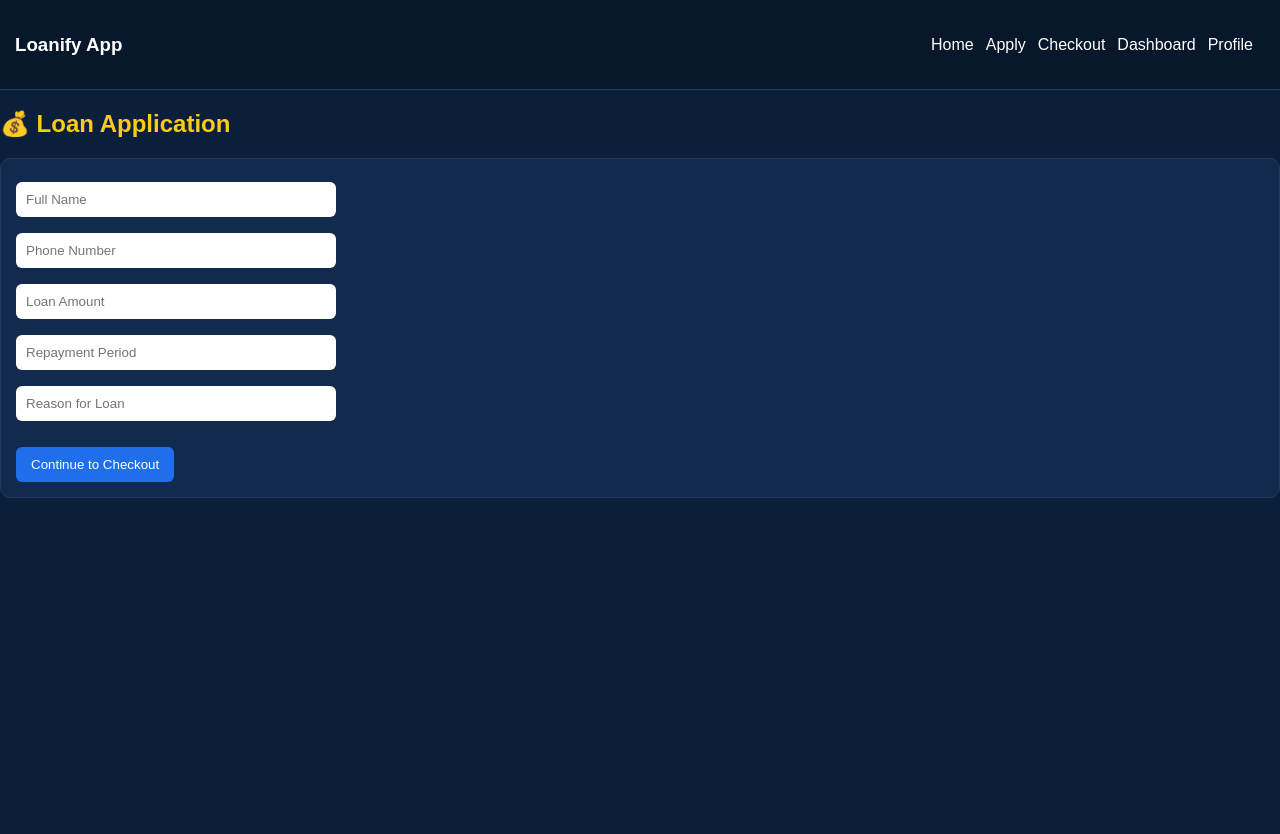
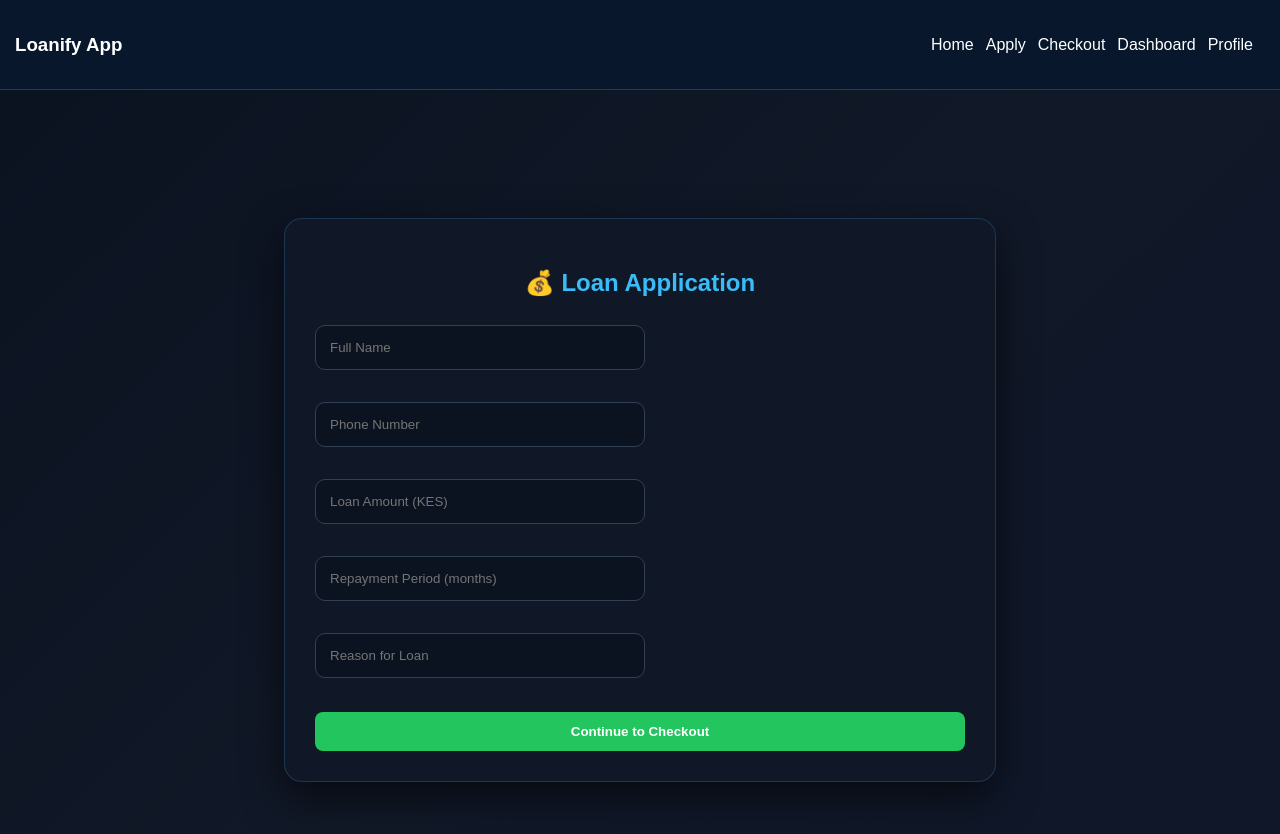
Before and after one commit to maryjane03droid/react-loan-app, a React (Vite) app: page /apply in a window 1280 px wide. Shown: the top 834 px of the page. Before the commit the page ends 800 px from the top, so only its background shows below. Built offline with nearby package versions, Linux system fonts and the light colour scheme; sample sign-in values are in the browser's storage.

Commit message:
fix loan aplication ui

```diff
--- a/src/pages/LoanApplication.jsx
+++ b/src/pages/LoanApplication.jsx
@@ -69,54 +69,141 @@ export default function LoanApplication() {
   };
 
   return (
-    <div>
-      <h2 style={{ color: "#facc15" }}>💰 Loan Application</h2>
+  <div style={styles.page}>
+    <div style={styles.card}>
+      <h2 style={styles.title}>💰 Loan Application</h2>
 
-      <form className="card" onSubmit={handleSubmit}>
+      <form onSubmit={handleSubmit} style={styles.form}>
+
+        <div style={styles.inputGroup}>
           <input
             name="name"
             placeholder="Full Name"
             value={form.name}
             onChange={handleChange}
+            style={styles.input}
           />
-        <p style={{ color: "red" }}>{errors.name}</p>
+          <small style={styles.error}>{errors.name}</small>
+        </div>
 
+        <div style={styles.inputGroup}>
           <input
             name="phone"
             placeholder="Phone Number"
             value={form.phone}
             onChange={handleChange}
+            style={styles.input}
           />
-        <p style={{ color: "red" }}>{errors.phone}</p>
+          <small style={styles.error}>{errors.phone}</small>
+        </div>
 
+        <div style={styles.inputGroup}>
           <input
             name="amount"
             type="number"
-          placeholder="Loan Amount"
+            placeholder="Loan Amount (KES)"
             value={form.amount}
             onChange={handleChange}
+            style={styles.input}
           />
-        <p style={{ color: "red" }}>{errors.amount}</p>
+          <small style={styles.error}>{errors.amount}</small>
+        </div>
 
+        <div style={styles.inputGroup}>
           <input
             name="period"
             type="number"
-          placeholder="Repayment Period"
+            placeholder="Repayment Period (months)"
             value={form.period}
             onChange={handleChange}
+            style={styles.input}
           />
-        <p style={{ color: "red" }}>{errors.period}</p>
+          <small style={styles.error}>{errors.period}</small>
+        </div>
 
+        <div style={styles.inputGroup}>
           <input
             name="reason"
             placeholder="Reason for Loan"
             value={form.reason}
             onChange={handleChange}
+            style={styles.input}
           />
-        <p style={{ color: "red" }}>{errors.reason}</p>
+          <small style={styles.error}>{errors.reason}</small>
+        </div>
 
-        <button type="submit">Continue to Checkout</button>
+        <button type="submit" style={styles.button}>
+          Continue to Checkout
+        </button>
+
       </form>
+    </div>
   </div>
 );
 }
+const styles = {
+  page: {
+    minHeight: "100vh",
+    display: "flex",
+    justifyContent: "center",
+    alignItems: "center",
+    background: "linear-gradient(135deg, #0b1220, #111827, #0f172a)",
+    padding: "10px",
+    overflow:"hidden",
+  },
+
+  card: {
+    width: "100%",
+    maxWidth: "650px",
+    background: "rgba(17, 24, 39, 0.95)",
+    padding: "30px",
+    borderRadius: "18px",
+    boxShadow: "0 15px 40px rgba(0,0,0,0.6)",
+    color: "#fff",
+    border: "1px solid rgba(56, 189, 248, 0.2)",
+  },
+
+  title: {
+    textAlign: "center",
+    marginBottom: "20px",
+    color: "#38bdf8",
+  },
+
+  form: {
+    display: "flex",
+    flexDirection: "column",
+    gap: "12px",
+  },
+
+  inputGroup: {
+    display: "flex",
+    flexDirection: "column",
+  },
+
+  input: {
+    padding: "14px",
+    borderRadius: "10px",
+    border: "1px solid #334155",
+    background: "#0b1220",
+    color: "#fff",
+    outline: "none",
+      transition: "0.3s",
+  },
+
+  error: {
+    color: "#ef4444",
+    fontSize: "12px",
+    marginTop: "4px",
+  },
+
+  button: {
+    marginTop: "10px",
+    padding: "12px",
+    borderRadius: "8px",
+    border: "none",
+    background: "#22c55e",
+    color: "#fff",
+    fontWeight: "bold",
+    cursor: "pointer",
+  },
+};
```
Lines whose indentation alone changed are shown as unchanged.
